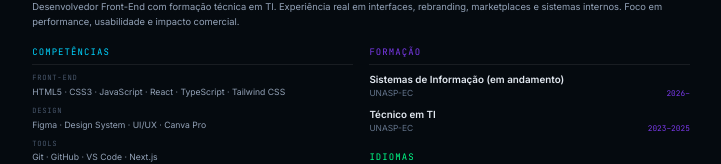
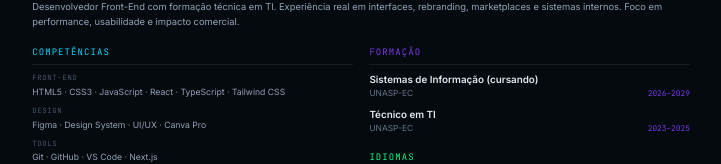
Before and after one commit to BenjaminCoder0814/portifolio, a Next.js app: page /en/resume/short in a window 1280 px wide. Shown: the part 209-373 px from the top of the page, without its empty margins (279-1000 px from the left). Built offline with nearby package versions, Linux system fonts and the light colour scheme.

Commit message:
Atualiza status do curso para 'cursando' e término em 2029

```diff
--- a/src/app/curriculo/page.tsx
+++ b/src/app/curriculo/page.tsx
@@ -91,7 +91,7 @@ const t = {
     ],
     sEducation: "Formação Acadêmica",
     education: [
-      { degree: "Bacharelado em Sistemas de Informação", school: "UNASP — Campus Engenheiro Coelho", period: "2026 – presente" },
+      { degree: "Bacharelado em Sistemas de Informação", school: "UNASP — Campus Engenheiro Coelho", period: "2026 – 2029 (cursando)" },
       { degree: "Técnico em Tecnologia da Informação", school: "UNASP — Campus Engenheiro Coelho", period: "2023 – 2025 · Concluído" },
     ],
     sLanguages: "Idiomas",
--- a/src/app/linkedin/page.tsx
+++ b/src/app/linkedin/page.tsx
@@ -11,7 +11,7 @@ const sections = [
   {
     id: "about",
     label: "About / Sobre",
-    content: `Desenvolvedor Full Stack com formação técnica em TI (UNASP-EC, 2025) e graduando em Sistemas de Informação.
+    content: `Desenvolvedor Full Stack com formação técnica em TI (UNASP-EC, 2025) e cursando Sistemas de Informação (conclusão prevista para 2029).
 
 Aos 18 anos, tenho 3 anos de atuação real na Zenith Lacres — empresa com 22 anos no mercado — onde atuei em tecnologia, operações, marketing digital e estratégia comercial.
 
--- a/src/data/index.ts
+++ b/src/data/index.ts
@@ -183,7 +183,7 @@ export const projects = [
 
 export const education = [
   {
-    degree:      "Bacharelado em Sistemas de Informação",
+    degree:      "Bacharelado em Sistemas de Informação (cursando)",
     institution: "UNASP  Campus Engenheiro Coelho",
     period:      "2026  Presente",
     description: "Em 2 dias de aula entregou um sistema completo quando o professor pediu apenas 4 respostas escritas.",
@@ -317,7 +317,7 @@ export const terminalCommands: Record<string, string[]> = {
   education: [
     "> cat education.log",
     "",
-    "   Sistemas de Informação (2026  atual)",
+    "   Sistemas de Informação (2026 2029 - cursando)",
     "     UNASP  Campus Engenheiro Coelho",
     "     Em 2 dias entregou um sistema quando pediram 4 respostas.",
     "",
--- a/src/i18n/pt.json
+++ b/src/i18n/pt.json
@@ -67,7 +67,7 @@
       { "year": "2023", "title": "Técnico em TI + Rebranding", "desc": "Iniciou o curso técnico em TI no UNASP-EC e executou o rebranding completo da Zenith Lacres." },
       { "year": "2024", "title": "Operador de Drone", "desc": "Certificado como operador de drone pela Futuriste Drone. Produção aérea e visual profissional para cobertura e conteúdos." },
       { "year": "2025", "title": "TCC & Conclusão Técnica", "desc": "Desenvolveu o TCC do curso técnico 100% solo — design, frontend e backend. Aprovado com nota máxima." },
-      { "year": "2026", "title": "ERP + Sistemas de Informação", "desc": "Desenvolve plataforma interna de gestão multi-CNPJ para a Zenith Lacres e ingressa no bacharelado em SI." }
+        { "year": "2026-2029", "title": "ERP + Sistemas de Informação", "desc": "Desenvolve plataforma interna de gestão multi-CNPJ para a Zenith Lacres e está cursando bacharelado em SI, com término previsto para 2029." }
     ]
   },
   "projects": {
@@ -233,7 +233,7 @@
         }
       ],
       "education": [
-        { "degree": "Sistemas de Informação (em andamento)", "school": "UNASP-EC", "period": "2026–" },
+        { "degree": "Sistemas de Informação (cursando)", "school": "UNASP-EC", "period": "2026–2029" },
         { "degree": "Técnico em TI", "school": "UNASP-EC", "period": "2023–2025" }
       ],
       "languages": ["Português – Nativo", "Inglês – Intermediário/Avançado", "Espanhol – Intermediário"]
```
